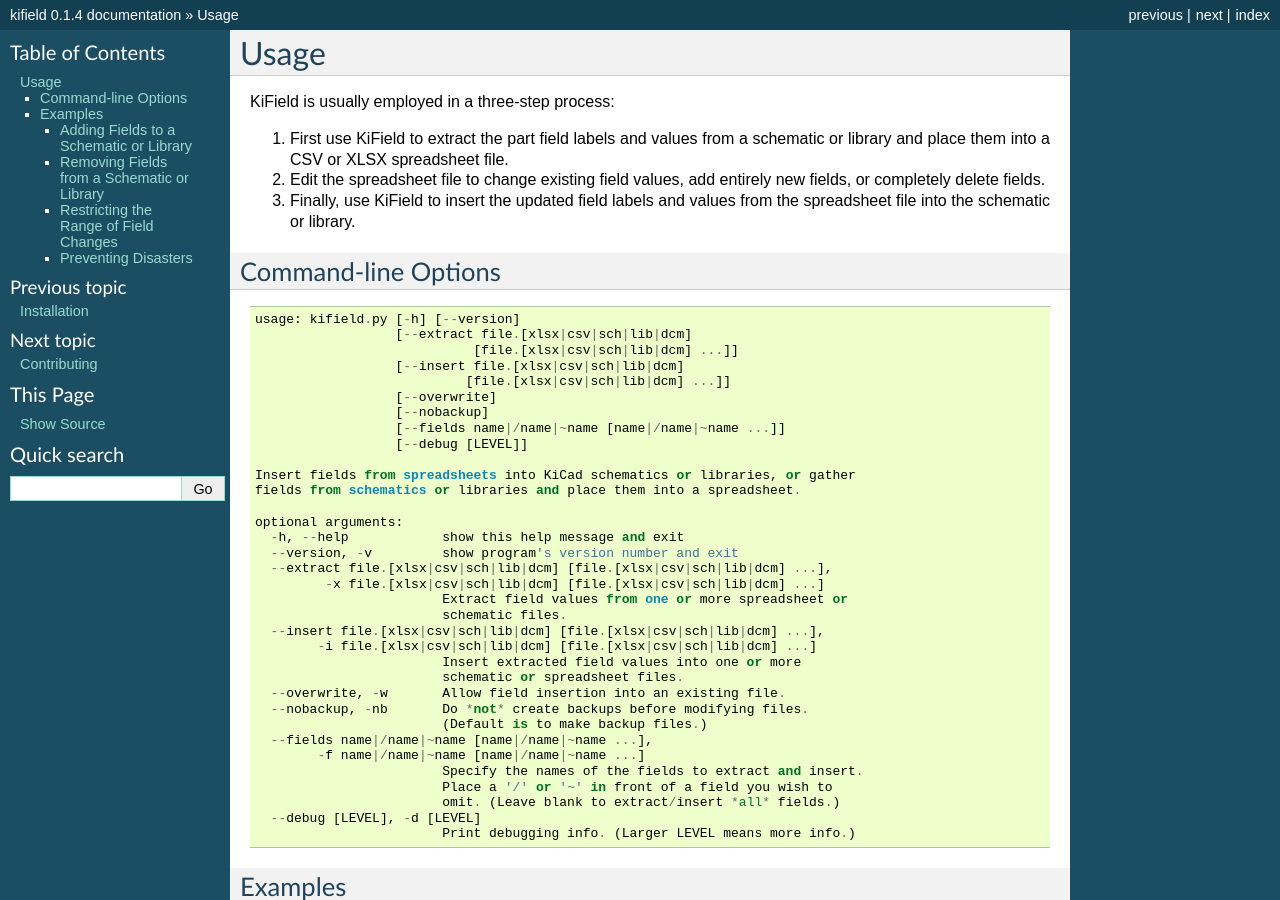
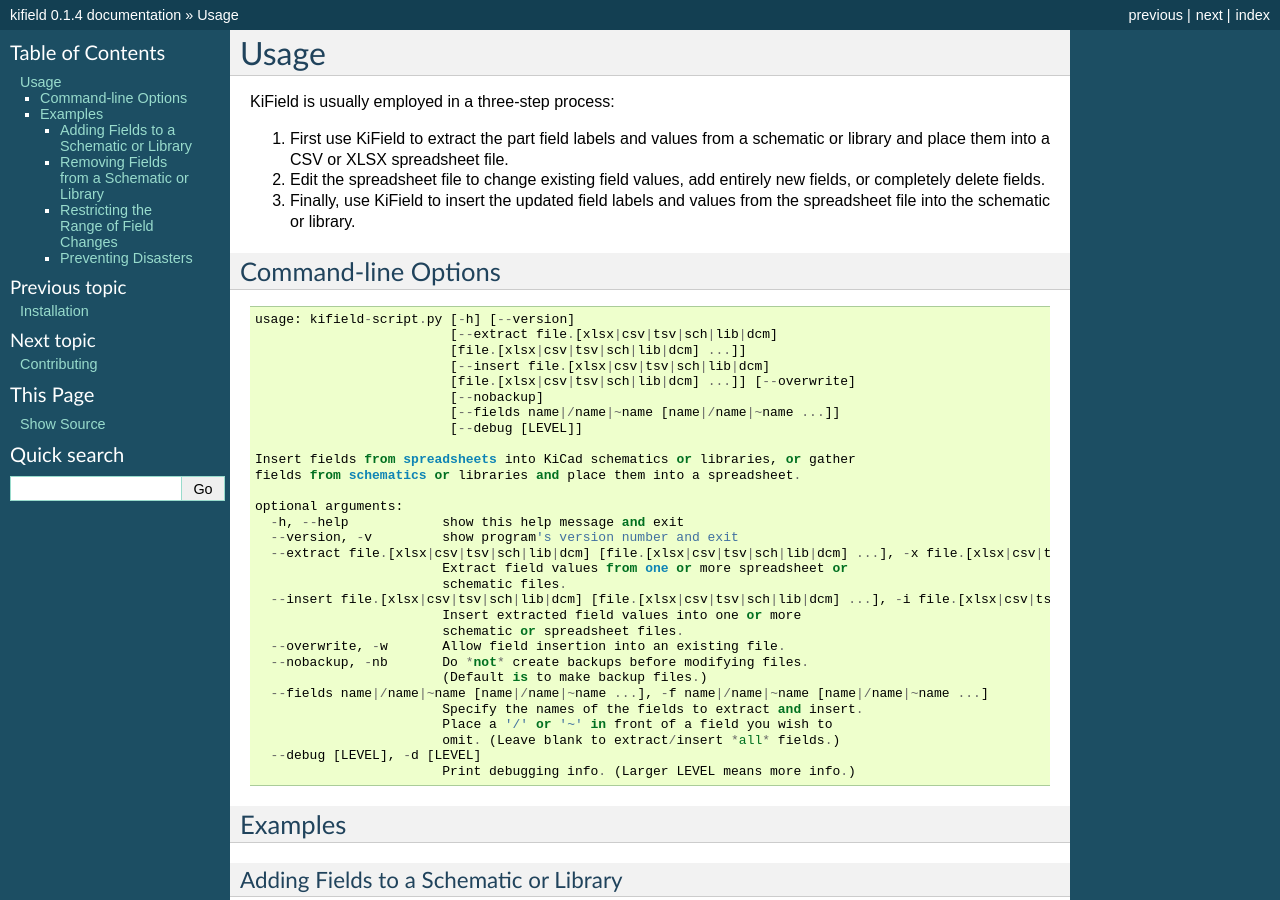
Before and after one commit to devbisme/KiField, a Sphinx documentation site: the page built from docs/usage.rst, in a window 1280 px wide and 900 px high. Built offline with Sphinx 7.4.7, drawn with Linux system fonts in a browser that asks for light colours.

Commit message:
Updated docs to reflect support for TSV files.

```diff
--- a/docs/usage.rst
+++ b/docs/usage.rst
@@ -18,15 +18,14 @@
 
 ::
 
-    usage: kifield.py [-h] [--version]
-                      [--extract file.[xlsx|csv|sch|lib|dcm]
-                                [file.[xlsx|csv|sch|lib|dcm] ...]]
-                      [--insert file.[xlsx|csv|sch|lib|dcm]
-                               [file.[xlsx|csv|sch|lib|dcm] ...]]
-                      [--overwrite]
-                      [--nobackup]
-                      [--fields name|/name|~name [name|/name|~name ...]]
-                      [--debug [LEVEL]]
+    usage: kifield-script.py [-h] [--version]
+                             [--extract file.[xlsx|csv|tsv|sch|lib|dcm]
+                             [file.[xlsx|csv|tsv|sch|lib|dcm] ...]]
+                             [--insert file.[xlsx|csv|tsv|sch|lib|dcm]
+                             [file.[xlsx|csv|tsv|sch|lib|dcm] ...]] [--overwrite]
+                             [--nobackup]
+                             [--fields name|/name|~name [name|/name|~name ...]]
+                             [--debug [LEVEL]]
 
     Insert fields from spreadsheets into KiCad schematics or libraries, or gather
     fields from schematics or libraries and place them into a spreadsheet.
@@ -34,19 +33,16 @@
     optional arguments:
       -h, --help            show this help message and exit
       --version, -v         show program's version number and exit
-      --extract file.[xlsx|csv|sch|lib|dcm] [file.[xlsx|csv|sch|lib|dcm] ...],
-             -x file.[xlsx|csv|sch|lib|dcm] [file.[xlsx|csv|sch|lib|dcm] ...]
+      --extract file.[xlsx|csv|tsv|sch|lib|dcm] [file.[xlsx|csv|tsv|sch|lib|dcm] ...], -x file.[xlsx|csv|tsv|sch|lib|dcm] [file.[xlsx|csv|tsv|sch|lib|dcm] ...]
                             Extract field values from one or more spreadsheet or
                             schematic files.
-      --insert file.[xlsx|csv|sch|lib|dcm] [file.[xlsx|csv|sch|lib|dcm] ...],
-            -i file.[xlsx|csv|sch|lib|dcm] [file.[xlsx|csv|sch|lib|dcm] ...]
+      --insert file.[xlsx|csv|tsv|sch|lib|dcm] [file.[xlsx|csv|tsv|sch|lib|dcm] ...], -i file.[xlsx|csv|tsv|sch|lib|dcm] [file.[xlsx|csv|tsv|sch|lib|dcm] ...]
                             Insert extracted field values into one or more
                             schematic or spreadsheet files.
       --overwrite, -w       Allow field insertion into an existing file.
       --nobackup, -nb       Do *not* create backups before modifying files.
                             (Default is to make backup files.)
-      --fields name|/name|~name [name|/name|~name ...],
-            -f name|/name|~name [name|/name|~name ...]
+      --fields name|/name|~name [name|/name|~name ...], -f name|/name|~name [name|/name|~name ...]
                             Specify the names of the fields to extract and insert.
                             Place a '/' or '~' in front of a field you wish to
                             omit. (Leave blank to extract/insert *all* fields.)
```
